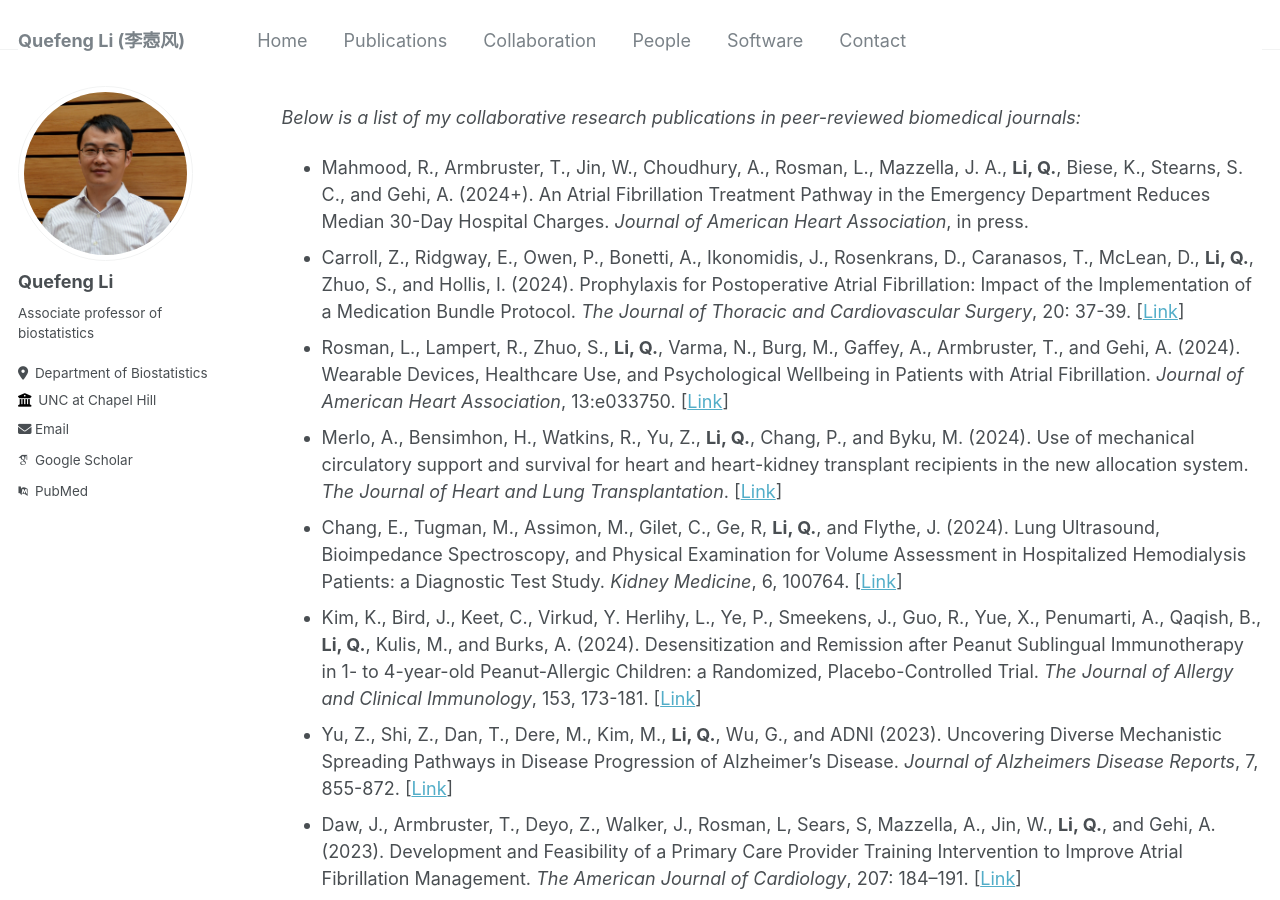
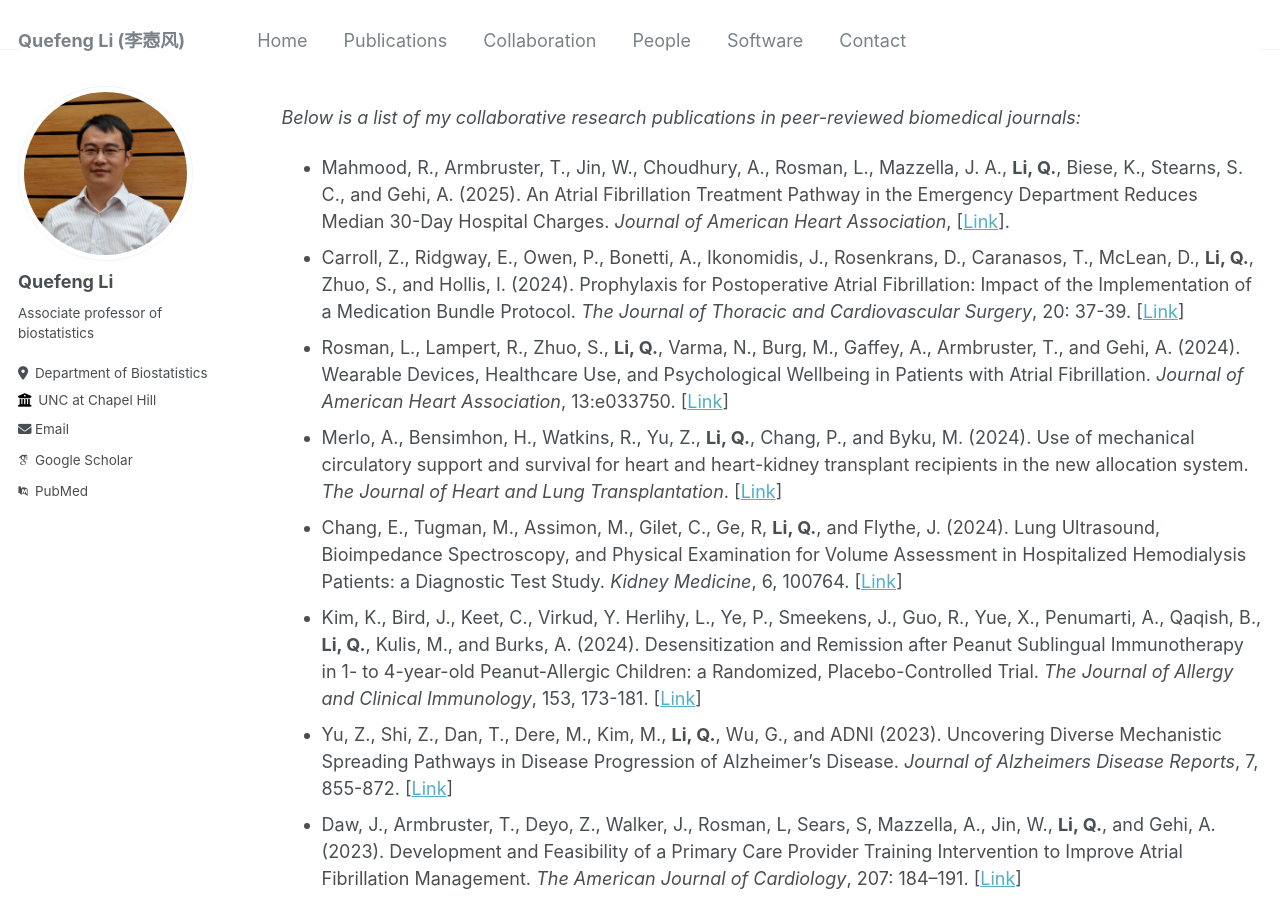
Before and after one commit to quefengli/quefengli.github.io, a Jekyll site: the page built from _pages/collaboration.md, in a window 1280 px wide and 900 px high. Built offline with Jekyll 4.4.1, drawn with Linux system fonts in a browser that asks for light colours; some web fonts are replaced.

Commit message:
Update collaboration.md

```diff
--- a/_pages/collaboration.md
+++ b/_pages/collaboration.md
@@ -6,9 +6,9 @@ author_profile: true
 ---
 
 _Below is a list of my collaborative research publications in peer-reviewed biomedical journals:_
--   Mahmood, R., Armbruster, T., Jin, W., Choudhury, A., Rosman, L., Mazzella, J. A., **Li, Q.**, Biese,
-    K., Stearns, S. C., and Gehi, A. (2024+). An Atrial Fibrillation Treatment Pathway in the Emergency Department Reduces
-    Median 30-Day Hospital Charges. _Journal of American Heart Association_, in press.
+-   Mahmood, R., Armbruster, T., Jin, W., Choudhury, A., Rosman, L., Mazzella, J. A., **Li, Q.**, Biese, K., Stearns, S. C.,
+    and Gehi, A. (2025). An Atrial Fibrillation Treatment Pathway in the Emergency Department Reduces Median 30-Day Hospital
+    Charges. _Journal of American Heart Association_, [[Link](https://www.ahajournals.org/doi/10.1161/JAHA.124.038756)].
 -   Carroll, Z., Ridgway, E., Owen, P., Bonetti, A., Ikonomidis, J., Rosenkrans, D., Caranasos, T., McLean, D., **Li, Q.**,
     Zhuo, S., and Hollis, I. (2024). Prophylaxis for Postoperative Atrial Fibrillation: Impact of the
     Implementation of a Medication Bundle Protocol. _The Journal of Thoracic and Cardiovascular Surgery_, 20:
```
